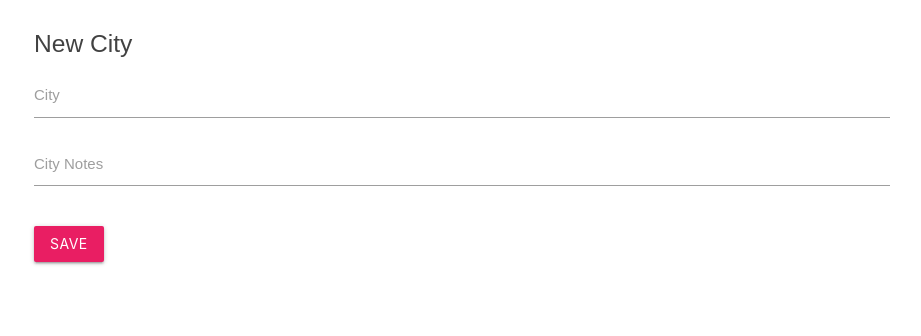
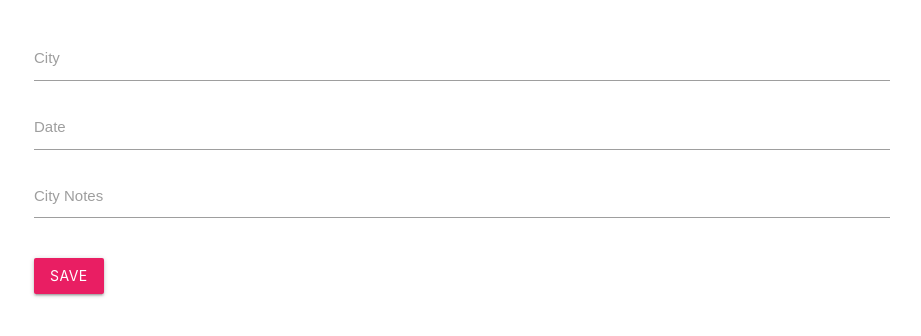
Before and after one commit to olessiap/travel-log, a React (Create React App) app: page /new in a window 1280 px wide. Shown: the top 336 px of the page, without its empty margins (178-1099 px from the left). Built offline with nearby package versions, Linux system fonts and the light colour scheme.

Commit message:
added Materialize date picker to new city and saving in redux state

```diff
--- a/src/CityPage.js
+++ b/src/CityPage.js
@@ -6,7 +6,8 @@ export class CityPage extends Component {
     const city = this.props.city ? (
       <div className="container section post card-content" key={this.props.city.id}>
         <h4 className="center card-title">{this.props.city.title}</h4>
-        <p>{this.props.city.content}</p>
+        <p className="date">{this.props.city.date}</p>
+        <p className="">{this.props.city.content}</p>
       </div>
     ) : (
       <div className="center">Loading cities...</div>
--- a/src/CountryPage.js
+++ b/src/CountryPage.js
@@ -4,12 +4,11 @@ import { connect } from 'react-redux'
 
 export class CountryPage extends Component {
   render() {
-    console.log(this.props)
     const { cities } = this.props
     const cityList = cities.length ? (
       this.props.cities.map(city => {
       return (
-        <div className="post card" key={city.id}>
+        <div className="post card hoverable" key={city.id}>
           <div className="card-content">
             <Link to={'/' + city.id}>
               <span className="card-title">{city.title}</span>
--- a/src/NewCity.js
+++ b/src/NewCity.js
@@ -1,13 +1,25 @@
 import React from 'react'
 import { connect } from 'react-redux'
-import { addNewCity, handleTextChange } from './redux/actions/cityActions.js'
+import { addNewCity } from './redux/actions/cityActions.js'
+import M from "materialize-css";
+import $ from 'jquery'
 
 class NewCity extends React.Component {
+  componentDidMount() {
+    // Auto initialize all the things!
+    M.AutoInit();
+
+   $(".datepicker-done").click(() => {
+      var datepickerValue = $("#date-input").val();  // date-input it's 'id' on datepicker input
+
+      this.setState({ date: datepickerValue });
+    });
+}
   handleChange = (e) => {
     this.setState({
       [e.target.id]:e.target.value,
       id: Math.floor(Math.random() * (1000 - 1)),
-      userId:Math.floor(Math.random() * (1000 - 1))
+      userId:Math.floor(Math.random() * (1000 - 1)),
     })
   }
   handleSubmit = (e) => {
@@ -24,10 +36,13 @@ class NewCity extends React.Component {
     return (
       <div className="container">
         <form onSubmit={this.handleSubmit} className="white">
-          <h5 className="grey-text text-darken-3">New City</h5>
           <div className="input-field">
             <label htmlFor="title">City</label>
             <input type="text" id="title" onChange={this.handleChange}/>
+          </div>
+          <div className="input-field">
+            <label htmlFor="date">Date</label>
+            <input type="text" className="datepicker" id="date-input"/>
           </div>
           <div className="input-field">
             <label htmlFor="content">City Notes</label>
--- a/src/index.css
+++ b/src/index.css
@@ -107,3 +107,11 @@ form {
 form button, form h5 {
   margin:10px 0;
 }
+
+.date{
+  font-size:18px;
+  font-weight: 600;
+}
+label #date {
+  margin-left:-10px
+}
--- a/src/redux/actions/cityActions.js
+++ b/src/redux/actions/cityActions.js
@@ -1,10 +1,3 @@
-export const handleTextChange= (e) => {
-  return {
-    type: "HANDLE_TEXT_CHANGE",
-    payload: e
-  }
-}
-
 export const addNewCity = (city) => {
   return (dispatch, getState) => {
     //async call to DB
--- a/src/redux/reducers/cityReducer.js
+++ b/src/redux/reducers/cityReducer.js
@@ -3,6 +3,7 @@ const initState = {
     {
       id:1,
       userId:1,
+      date: "11/11/11",
       title:"Cancun",
       content:"best things to do in Cancun is drink tequila, eat tacos, go to the beach, relax and have a great times"
     },
@@ -12,25 +13,7 @@ const initState = {
       title:"Playa De Carmen",
       content:"best things to do in Playa de Carmen is drink tequila, eat tacos, go to the beach, relax and have a great times"
     },
-    {
-      id:3,
-      userId:1,
-      title:"CDMX",
-      content:"best things to do in CDMX is drink tequila, eat tacos, go to the beach, relax and have a great times"
-    },
-    {
-      id:4,
-      userId:4,
-      title:"TEST",
-      content:"best things to do in CDMX is drink tequila, eat tacos, go to the beach, relax and have a great times"
-    }
-  ],
-  currentCity: {
-    id:null,
-    userId:null,
-    title:null,
-    content:null
-  }
+  ]
 }
 
 const cityReducer = (state = initState, action) => {
```
